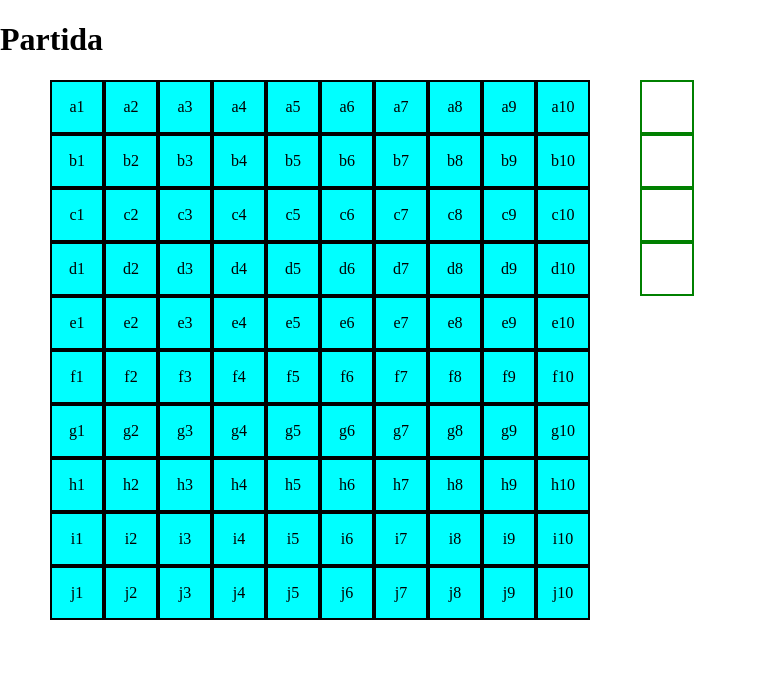
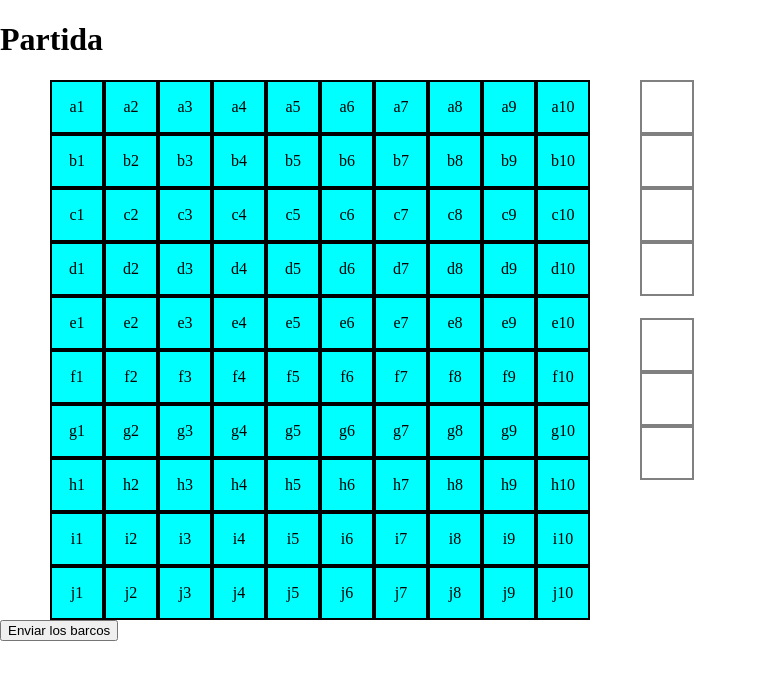
Before and after one commit to dcuecal515/Hundir-la-flota, an Angular app in the folder Frontend/HundirLaFlota/: page /game in a window 1280 px wide. Shown: the top 680 px of the page, without its empty margins (0-757 px from the left). Built offline with nearby package versions, Linux system fonts and the light colour scheme; no server answers.

Commit message:
subida de funcionamiento con los bloqueos requeridos y solo flata hacer comprobantes de que noi esten en la misma posicion y hacer los otros dos barcos

```diff
--- a/Frontend/HundirLaFlota/src/app/pages/party/party.component.css
+++ b/Frontend/HundirLaFlota/src/app/pages/party/party.component.css
@@ -24,7 +24,7 @@
 .game-box-barco4{
     height: 50px;
     width: 50px;
-    border: 2px solid green;
+    border: 2px solid grey;
     text-align: center;
     cursor: pointer;
 }
@@ -46,3 +46,15 @@
     width: 220px;
     height: 54px;
 }
+.barco3-column{
+        display: flex;
+        flex-direction: column;
+        width: 54px;
+        height: 162px;
+}
+.barco3-row{
+    display: flex;
+    flex-direction: row;
+    width: 162px;
+    height: 54px;
+}
--- a/Frontend/HundirLaFlota/src/app/pages/party/party.component.html
+++ b/Frontend/HundirLaFlota/src/app/pages/party/party.component.html
@@ -14,11 +14,18 @@
     </div>
     <div class="barcos">
         <div id="barco4" class="barco4-column" (click)="cambiarposicionbarco4()" draggable="true">
-            <div id="posicion1" class="game-box-barco4"></div>
-            <div id="posicion2" class="game-box-barco4"></div>
-            <div id="posicion3" class="game-box-barco4"></div>
-            <div id="posicion4" class="game-box-barco4"></div>
+            <div class="game-box-barco4"></div>
+            <div class="game-box-barco4"></div>
+            <div class="game-box-barco4"></div>
+            <div class="game-box-barco4"></div>
+        </div>
+        <br>
+        <div id="barco3" class="barco3-column" (click)="cambiarposicionbarco3()" draggable="true">
+            <div class="game-box-barco4"></div>
+            <div class="game-box-barco4"></div>
+            <div class="game-box-barco4"></div>
         </div>
     </div>
 </div>
+<div><button>Enviar los barcos</button></div>
 }
--- a/Frontend/HundirLaFlota/src/app/pages/party/party.component.ts
+++ b/Frontend/HundirLaFlota/src/app/pages/party/party.component.ts
@@ -19,6 +19,7 @@ export class PartyComponent implements AfterViewInit {
   ngAfterViewInit() {
     const dropzones = document.querySelectorAll('.game-box');
     const draggablebarco4 = document.getElementById('barco4');
+    const draggablebarco3=document.getElementById('barco3')
     draggablebarco4.addEventListener('dragstart', (event) => {
       console.log(event)
       this.altura=event.offsetY
@@ -28,6 +29,17 @@ export class PartyComponent implements AfterViewInit {
       console.log('Altura total del div: ', draggablebarco4.offsetHeight);
       console.log('Anchura total del div: ',draggablebarco4.offsetWidth);
       event.dataTransfer.setData('text/plain', draggablebarco4.id);
+      console.log('Estoy arrastrando mi elemento');
+    });
+    draggablebarco3.addEventListener('dragstart', (event) => {
+      console.log(event)
+      this.altura=event.offsetY
+      this.ancho=event.offsetX
+      console.log('La posición del clic (altura) dentro del div es: ', this.altura);
+      console.log('La posición del clic (anchura) dentro del div es: ',this.ancho)
+      console.log('Altura total del div: ', draggablebarco3.offsetHeight);
+      console.log('Anchura total del div: ',draggablebarco3.offsetWidth);
+      event.dataTransfer.setData('text/plain', draggablebarco3.id);
       console.log('Estoy arrastrando mi elemento');
     });
     dropzones.forEach(dropzone => {
@@ -40,15 +52,20 @@ export class PartyComponent implements AfterViewInit {
         const hijos=padre.children
         const clase=padre.className
         let numero
+        console.log("Mis hijos len: "+hijos.length)
         console.log("MI ID ES: ",idelemento)
         console.log("Mis hijos son",hijos)
         console.log("Mi clase del padre",clase)
         console.log('posicon donde he soltado mi barco', Idsuelto);
         console.log('altura a donde pincho '+this.altura)
-        if(clase=="barco4-column"){
+        if(clase=="barco4-column"||clase=="barco3-column"){
           if(this.altura>0 && this.altura<=54){
             console.log("Pongo la posicion uno")
             console.log("Esta seria mi letra"+Idsuelto[0])
+            if(Idsuelto[0]=="j" || Idsuelto[0]=="h" || Idsuelto[0]=="i" ){
+              alert("No puedes colocar el barco aqui no hay espacio suficiente")
+              return
+            }else{
               const letra=Idsuelto[0]
             if(Idsuelto.length<3){
               numero=Idsuelto[1]
@@ -58,7 +75,7 @@ export class PartyComponent implements AfterViewInit {
             this.barco = [];
             this.barco.push(Idsuelto)
             let indice=this.letras.indexOf(letra)
-            for(let i=0; i<3; i++){
+            for(let i=0; i<hijos.length-1; i++){
               indice+=1
               let letra=this.letras[indice]
               console.log(letra)
@@ -67,16 +84,21 @@ export class PartyComponent implements AfterViewInit {
               this.barco.push(posicion)
             }
             console.log("Mi barco es: "+this.barco)
-            for(let i=0; i<4; i++){
+            for(let i=0; i<hijos.length; i++){
               let posicion=document.getElementById(this.barco[i])
               posicion.style.background='grey'
             }
             this.barcos.push(this.barco)
             console.log("Mi lista de barcos: "+this.barcos)
             }
+          }
           if(this.altura>54 && this.altura<=108){
             console.log("Pongo la posicion dos")
             console.log("Esta seria mi letra"+Idsuelto[0])
+            if(Idsuelto[0]=="a" || Idsuelto[0]=="j" || Idsuelto[0]=="i"){
+              alert("No puedes colocar el barco aqui no hay espacio suficiente")
+              return
+            }else{
               const letra=Idsuelto[0]
             if(Idsuelto.length<3){
               numero=Idsuelto[1]
@@ -87,6 +109,9 @@ export class PartyComponent implements AfterViewInit {
             let indice=this.letras.indexOf(letra)
             this.barco.push(this.letras[indice-1]+numero)
             this.barco.push(Idsuelto)
+            if(hijos.length<4){
+              this.barco.push(this.letras[indice+1]+numero)
+            }else{
               for(let i=0; i<2; i++){
                 indice+=1
                 let letra=this.letras[indice]
@@ -95,16 +120,23 @@ export class PartyComponent implements AfterViewInit {
                 console.log(posicion)
                 this.barco.push(posicion)
               }
+            }
             console.log("Mi barco es: "+this.barco)
-            for(let i=0; i<4; i++){
+            for(let i=0; i<hijos.length; i++){
               let elemento=document.getElementById(this.barco[i])
               elemento.style.background='grey'
             }
             this.barcos.push(this.barco)
             console.log("Mi lista de barcos: "+this.barcos)
             }
+
+          }
           if(this.altura>108 && this.altura<=162){
             console.log("Pongo la posicion tres")
+            if(Idsuelto[0]=="a" || Idsuelto[0]=="j" || Idsuelto[0]=="b"){
+              alert("No puedes colocar el barco aqui no hay espacio suficiente")
+              return
+            }else{
               let posicionesanteriores=[]
             console.log("Esta seria mi letra"+Idsuelto[0])
             const letra=Idsuelto[0]
@@ -129,18 +161,24 @@ export class PartyComponent implements AfterViewInit {
               this.barco.push(posicionesanteriores[i])
             }
             this.barco.push(Idsuelto)
+            if(hijos.length>=4){
               this.barco.push(this.letras[indice+1]+numero)
+            }
             console.log("Mi barco es: "+this.barco)
-            for(let i=0; i<4; i++){
+            for(let i=0; i<hijos.length; i++){
               let elemento=document.getElementById(this.barco[i])
               elemento.style.background='grey'
             }
             this.barcos.push(this.barco)
             console.log("Mi lista de barcos: "+this.barcos)
             }
+          }
           if(this.altura>162 && this.altura<=220){
             console.log("pongo la posicion cuatro")
-            console.log("Pongo la posicion tres")
+            if(Idsuelto[0]=="a"|| Idsuelto[0]=="b" || Idsuelto[0]=="c"){
+              alert("No puedes colocar el barco aqui no hay espacio suficiente")
+              return
+            }else{
               let posicionesanteriores=[]
             console.log("Esta seria mi letra"+Idsuelto[0])
             const letra=Idsuelto[0]
@@ -165,7 +203,7 @@ export class PartyComponent implements AfterViewInit {
             }
             this.barco.push(Idsuelto)
             console.log("Mi barco es: "+this.barco)
-            for(let i=0; i<4; i++){
+            for(let i=0; i<hijos.length; i++){
               let elemento=document.getElementById(this.barco[i])
               elemento.style.background='grey'
             }
@@ -173,32 +211,40 @@ export class PartyComponent implements AfterViewInit {
             console.log("Mi lista de barcos: "+this.barcos)
           }
             }
-        if(clase=="barco4-row"){
+
+        }
+        if(clase=="barco4-row"||clase=="barco3-row"){
           if(this.ancho>0 && this.ancho<=54){
             console.log("Pongo la posicion uno")
-            console.log("Esta seria mi letra"+Idsuelto[0])
+            console.log("Esta seria mi letra: "+Idsuelto[0])
             const letra=Idsuelto[0]
             if(Idsuelto.length<3){
               numero=Idsuelto[1]
             }else{
               numero=Idsuelto[1]+Idsuelto[2]
             }
+            if(numero=="10" || numero=="9" || numero=="8"){
+              alert("No puedes colocar el barco aqui no hay espacio suficiente")
+              return
+            }else{
               this.barco = [];
             this.barco.push(Idsuelto)
             let numeroint=parseInt(numero)
-            for(let i=0; i<3; i++){
+            for(let i=0; i<hijos.length-1; i++){
               numeroint+=1
               let posicion=letra+numeroint
               console.log(posicion)
               this.barco.push(posicion)
             }
             console.log("Mi barco es: "+this.barco)
-            for(let i=0; i<4; i++){
+            for(let i=0; i<hijos.length-1; i++){
               let posicion=document.getElementById(this.barco[i])
               posicion.style.background='grey'
             }
             this.barcos.push(this.barco)
             console.log("Mi lista de barcos: ",this.barcos)
+            }
+
           }
           if(this.ancho>54 && this.ancho<=108){
             console.log("Pongo la posicion dos")
@@ -209,6 +255,10 @@ export class PartyComponent implements AfterViewInit {
             }else{
               numero=Idsuelto[1]+Idsuelto[2]
             }
+            if(numero=="1"||numero=="10"||numero=="9"){
+              alert("No puedes colocar el barco aqui no hay espacio suficiente")
+              return
+            }else{
               this.barco = [];
             let numeroint=parseInt(numero)
             this.barco.push(letra+(numeroint-1))
@@ -221,12 +271,14 @@ export class PartyComponent implements AfterViewInit {
               this.barco.push(posicion)
             }
             console.log("Mi barco es: "+this.barco)
-            for(let i=0; i<4; i++){
+            for(let i=0; i<hijos.length; i++){
               let elemento=document.getElementById(this.barco[i])
               elemento.style.background='grey'
             }
             this.barcos.push(this.barco)
             console.log("Mi lista de barcos: "+this.barcos)
+            }
+
           }
           if(this.ancho>108 && this.ancho<=162){
             console.log("Pongo la posicion tres")
@@ -238,6 +290,10 @@ export class PartyComponent implements AfterViewInit {
             }else{
               numero=Idsuelto[1]+Idsuelto[2]
             }
+            if(numero=="1"||numero=="2"||numero=="10"){
+              alert("No puedes colocar el barco aqui no hay espacio suficiente")
+              return
+            }else{
               this.barco = [];
             /*let indice=this.letras.indexOf(letra)
             let indicesecundario=this.letras.indexOf(letra)*/
@@ -257,12 +313,14 @@ export class PartyComponent implements AfterViewInit {
             this.barco.push(Idsuelto)
             this.barco.push(letra+(numeroint+1))
             console.log("Mi barco es: "+this.barco)
-            for(let i=0; i<4; i++){
+            for(let i=0; i<hijos.length; i++){
               let elemento=document.getElementById(this.barco[i])
               elemento.style.background='grey'
             }
             this.barcos.push(this.barco)
             console.log("Mi lista de barcos: "+this.barcos)
+            }
+
           }
           if(this.ancho>162 && this.ancho<=220){
             console.log("pongo la posicion cuatro")
@@ -274,6 +332,10 @@ export class PartyComponent implements AfterViewInit {
             }else{
               numero=Idsuelto[1]+Idsuelto[2]
             }
+            if(numero=="1"||numero=="2"||numero=="3"){
+              alert("No puedes colocar el barco aqui no hay espacio suficiente")
+              return
+            }else{
               this.barco = [];
             let numeroint=parseInt(numero)
             for(let i=0; i<3; i++){
@@ -289,7 +351,7 @@ export class PartyComponent implements AfterViewInit {
             }
             this.barco.push(Idsuelto)
             console.log("Mi barco es: "+this.barco)
-            for(let i=0; i<4; i++){
+            for(let i=0; i<hijos.length; i++){
               let elemento=document.getElementById(this.barco[i])
               elemento.style.background='grey'
             }
@@ -297,10 +359,18 @@ export class PartyComponent implements AfterViewInit {
             console.log("Mi lista de barcos: "+this.barcos)
             }
           }
+        }
 
         /*dropzone.append(item)*/
+        if(clase=="barco4-column"||clase=="barco4-row"){
           draggablebarco4.draggable=false
           draggablebarco4.style.display='none'
+        }
+        if(clase=="barco3-column"||clase=="barco3-row"){
+          draggablebarco3.draggable=false
+          draggablebarco3.style.display='none'
+        }
+
       });
     });
     /*dropzone.addEventListener("dragover", (ev) => ev.preventDefault());
@@ -320,4 +390,14 @@ export class PartyComponent implements AfterViewInit {
       barco4.classList.add("barco4-column")
     }
   }
+  cambiarposicionbarco3(){
+    var barco3=document.getElementById("barco3");
+    if(barco3.classList.contains("barco3-column")){
+      barco3.classList.remove("barco3-column")
+      barco3.classList.add("barco3-row")
+    }else{
+      barco3.classList.remove("barco3-row")
+      barco3.classList.add("barco3-column")
     }
+  }
+}
```
Lines whose indentation alone changed are shown as unchanged.
